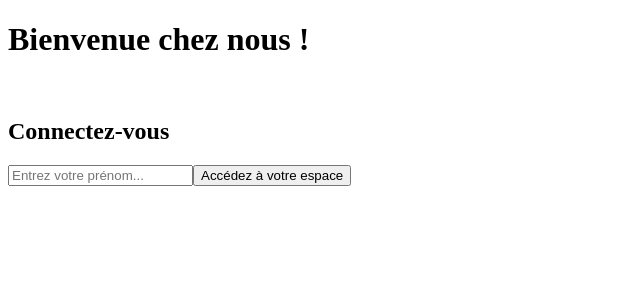
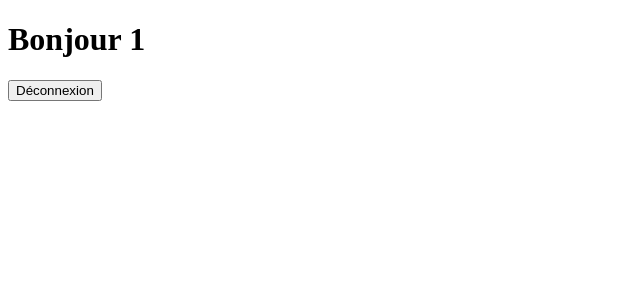
Before and after one commit to arthurveroch/crazee-burger, a React (Vite) app: page /order/1 in a window 1280 px wide. Shown: the top 300 px of the page, without its empty margins (0-640 px from the left). Built offline with nearby package versions, Linux system fonts and the light colour scheme.

Commit message:
✨ F02: Login > Order: Ajout de la logique du formulaire qui redirige le client vers order

```diff
--- a/package.json
+++ b/package.json
@@ -11,7 +11,8 @@
   },
   "dependencies": {
     "react": "^18.3.1",
-    "react-dom": "^18.3.1"
+    "react-dom": "^18.3.1",
+    "react-router-dom": "^6.26.0"
   },
   "devDependencies": {
     "@eslint/js": "^9.8.0",
--- a/src/App.jsx
+++ b/src/App.jsx
@@ -1,10 +1,18 @@
-import { useState } from 'react';
 import LoginPage from './pages/LoginPage';
+import ErrorPage from './pages/ErrorPage';
+import Order from './pages/Order';
+import { BrowserRouter, Routes, Route } from 'react-router-dom';
 
 function App() {
   return (
     <>
-      <LoginPage />
+      <BrowserRouter>
+        <Routes>
+          <Route path='*' element={<ErrorPage />} />
+          <Route path='/' element={<LoginPage />} />
+          <Route path='/order/:name' element={<Order />} />
+        </Routes>
+      </BrowserRouter>
     </>
   );
 }
--- a/src/components/LoginForm.jsx
+++ b/src/components/LoginForm.jsx
@@ -1,7 +1,10 @@
 import React, { useState } from 'react';
+import { useNavigate } from 'react-router-dom';
 
 export default function LoginForm() {
   const [name, setName] = useState('');
+
+  const navigation = useNavigate();
 
   const handleChange = (event) => {
     setName(event.target.value);
@@ -9,7 +12,7 @@ export default function LoginForm() {
 
   const handleSubmit = (event) => {
     event.preventDefault();
-    alert(`Bonjour ${name}`);
+    navigation(`/order/${name}`);
   };
   return (
     <>
--- /dev/null
+++ b/src/pages/ErrorPage.jsx
@@ -0,0 +1,13 @@
+import React from 'react';
+import { Link } from 'react-router-dom';
+
+export default function ErrorPage() {
+  return (
+    <>
+      <h1>ErrorPage</h1>
+      <Link to='/'>
+        <button>Retourner à la page d'accueil</button>
+      </Link>
+    </>
+  );
+}
--- a/src/pages/LoginPage.jsx
+++ b/src/pages/LoginPage.jsx
@@ -1,3 +1,4 @@
+import { useParams } from 'react-router-dom';
 import LoginForm from '../components/LoginForm';
 
 export default function LoginPage() {
--- /dev/null
+++ b/src/pages/Order.jsx
@@ -0,0 +1,15 @@
+import React from 'react';
+import { Link } from 'react-router-dom';
+import { useParams } from 'react-router-dom';
+
+export default function Order() {
+  const { name } = useParams();
+  return (
+    <>
+      <h1>Bonjour {name}</h1>
+      <Link to='/'>
+        <button>Déconnexion</button>
+      </Link>
+    </>
+  );
+}
```
Also changed, not shown: 1 other file (tests, documents, lock files or other folders).
